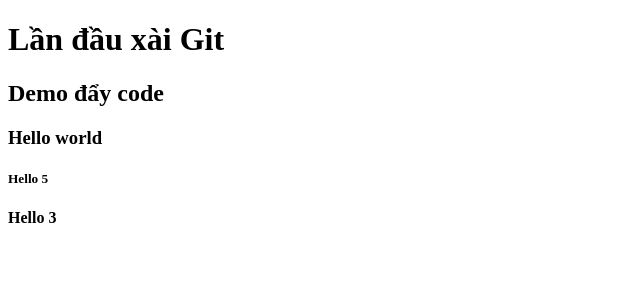
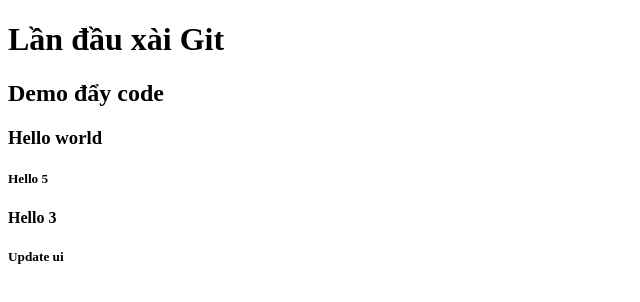
Before and after one commit to lexuannghi/BCS09-Demo, a plain HTML site: page index.html in a window 1280 px wide. Shown: the full height of the page, 0-640 px from the left. Drawn offline with Linux system fonts and the light colour scheme.

Commit message:
update ui

```diff
--- a/index.html
+++ b/index.html
@@ -11,5 +11,6 @@
   <h3>Hello world</h3>
   <h5>Hello 5</h5>
   <h4>Hello 3</h4>
+  <h5>Update ui</h5>
 </body>
 </html>
```
